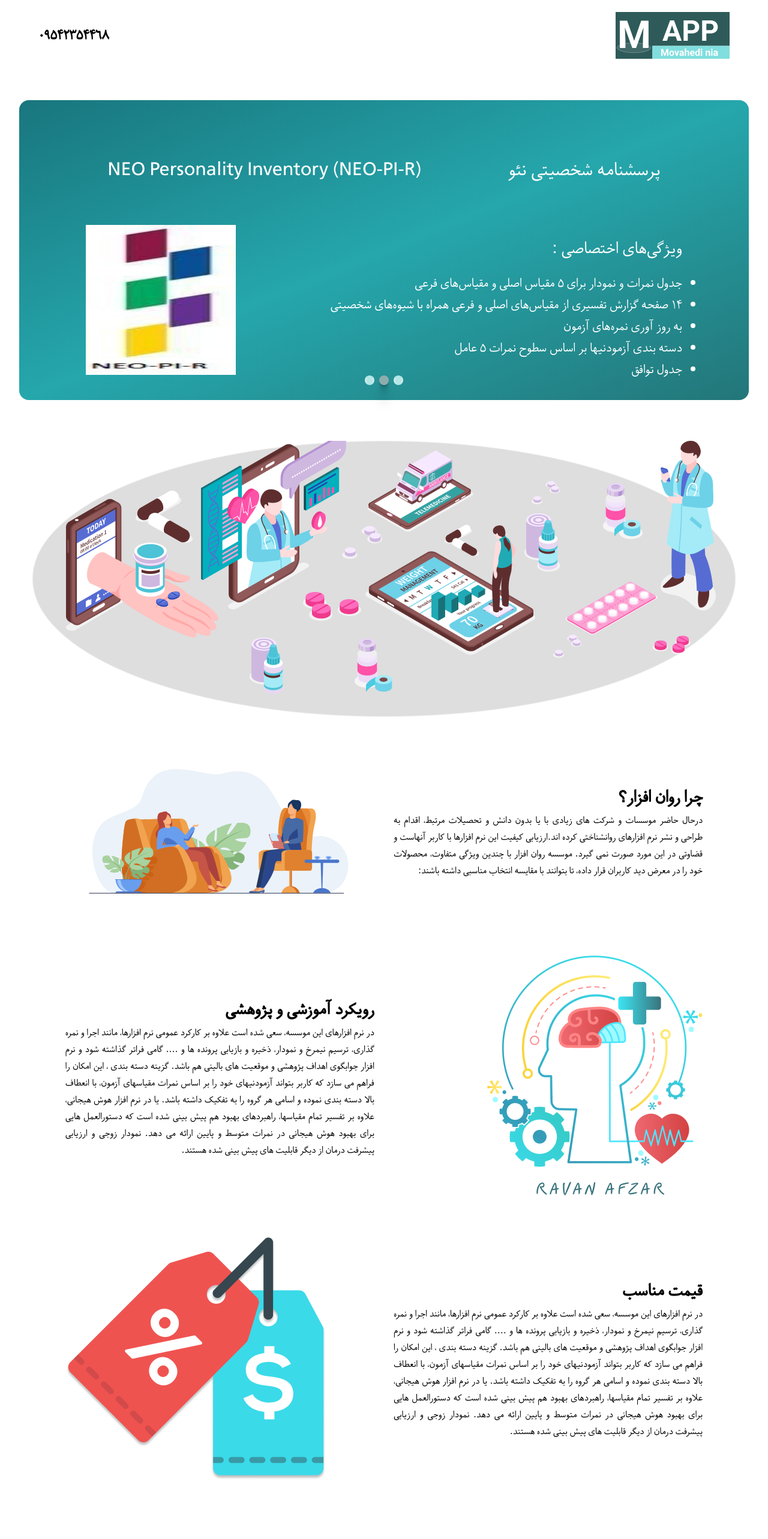
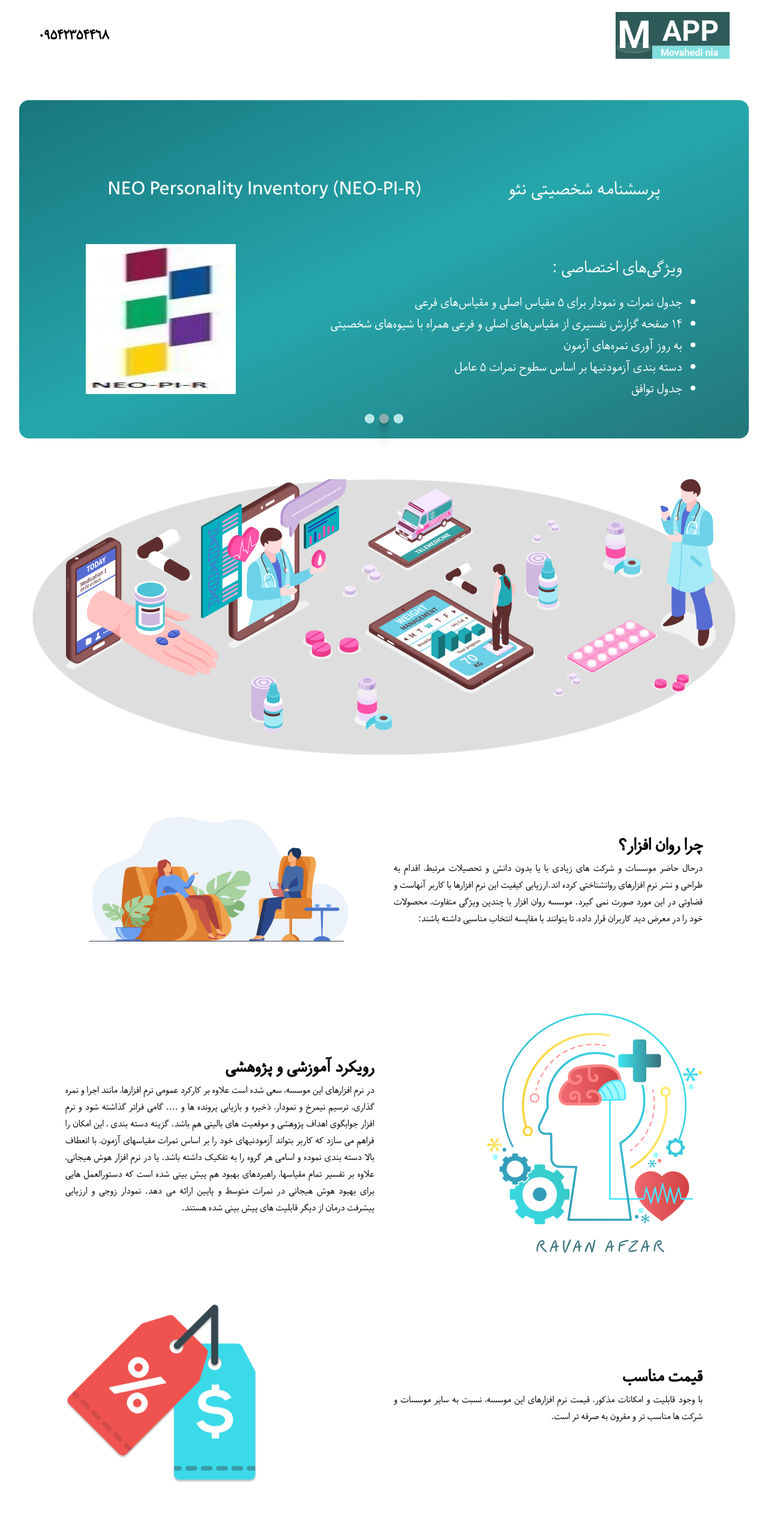
Before and after one commit to Ehsantahamii/rvanafzar, a Next.js app: page / in a window 1280 px wide. Shown: the top 2566 px of the page at 60% size. Built offline with nearby package versions, Linux system fonts and the light colour scheme.

Commit message:
commit #11 ehsan

```diff
--- a/components/layouts/about-us/AboutUs.jsx
+++ b/components/layouts/about-us/AboutUs.jsx
@@ -2,7 +2,7 @@
 const AboutUs = () => {
     return (
         <>
-            <section className="flex my-8 flex-col items-center w-[90%] lg:flex-row mx-auto">
+            <section className="flex my-12 flex-col items-center w-[90%] lg:flex-row mx-auto">
                 <div className="w-[90%] lg:w-[50%] p-4">
                     <h2 className="text-[24px] lg:text-[32px] font-semibold">
                         چرا روان افزار؟
@@ -15,9 +15,9 @@ const AboutUs = () => {
                     <img src="/img/Psychology.svg" alt="psychology-vector" />
                 </div>
             </section>
-            <section className="flex my-8 flex-col items-center w-[90%] lg:flex-row mx-auto">
-                <div className="w-[90%] lg:w-[50%] p-4">
-                    <img src="/img/RAVAN-AFZAR.png" alt="psychology-vector" />
+            <section className="flex my-12 flex-col-reverse items-center w-[90%] lg:flex-row mx-auto">
+                <div className="w-[90%] lg:w-[50%] p-4 flex justify-center lg:justify-start">
+                    <img className="w-[250px] lg:w-auto" src="/img/RAVAN-AFZAR.png" alt="psychology-vector" />
                 </div>
                 <div className="w-[90%] lg:w-[50%] p-4">
                     <h2 className="text-[24px] lg:text-[32px] font-semibold">
@@ -29,18 +29,17 @@ const AboutUs = () => {
                     </p>
                 </div>
             </section>
-            <section className="flex my-8 flex-col items-center w-[90%] lg:flex-row mx-auto">
+            <section className="flex my-12 flex-col justify-enter items-center w-[90%] lg:flex-row mx-auto">
                 <div className="w-[90%] lg:w-[50%] p-4">
                     <h2 className="text-[24px] lg:text-[32px] font-semibold">
                         قیمت مناسب
                     </h2>
                     <p className="text-base lg:text-lg text-justify">
-                        در نرم افزارهای این موسسه، سعی شده است علاوه بر کارکرد عمومی نرم افزارها، مانند اجرا و نمره گذاری، ترسیم نیمرخ و نمودار، ذخیره و بازیابی پرونده ها و .... گامی فراتر گذاشته شود و نرم افزار جوابگوی اهداف پژوهشی و موقعیت های بالینی هم باشد. گزینه  دسته بندی ، این امکان را فراهم می سازد که کاربر بتواند آزمودنیهای خود را بر اساس نمرات مقیاسهای آزمون، با انعطاف بالا دسته بندی نموده و اسامی هر گروه را به تفکیک داشته باشد. یا در نرم افزار هوش هیجانی، علاوه بر تفسیر تمام مقیاسها، راهبردهای بهبود هم پیش بینی شده است که دستورالعمل هایی برای بهبود هوش هیجانی در نمرات متوسط و پایین ارائه می دهد. نمودار زوجی و ارزیابی پیشرفت درمان از دیگر قابلیت های پیش بینی شده هستند.
-
+                        با وجود قابلیت و امکانات مذکور، قیمت نرم افزارهای این موسسه،  نسبت به سایر موسسات و شرکت ها مناسب تر و مقرون به صرفه تر است.
                     </p>
                 </div>
-                <div className="w-[90%] lg:w-[50%] p-4 flex justify-end">
-                    <img src="/img/PRICE-VECTOR.png" alt="price-vector" />
+                <div className="w-[90%] lg:w-[50%] p-4 flex justify-center lg:justify-end">
+                    <img className="max-w-[200px] lg:max-w-[320px]" src="/img/PRICE-VECTOR.png" alt="price-vector" />
                 </div>
             </section>
         </>
--- a/components/layouts/hero/Slider.jsx
+++ b/components/layouts/hero/Slider.jsx
@@ -18,7 +18,7 @@ const Slider = () => {
 
             >
                 <SwiperSlide>
-                    <div className="bg-gradient-green-to-darkblue-color text-white w-full px-2 md:px-8 py-8 gap-8 rounded-2xl flex flex-col">
+                    <div className="bg-gradient-green-to-darkblue-color text-white w-full px-2 md:px-8 py-16 gap-8 rounded-2xl flex flex-col">
                         <div className="flex md:flex-row w-[80%] mx-auto justify-between mt-[5%] md:mb-8">
                             <p className="text-[10px] md:text-[36px] text-right">
                                 پرسشنامه شخصیتی نئو
@@ -63,7 +63,7 @@ const Slider = () => {
                     </div>
                 </SwiperSlide>
                 <SwiperSlide>
-                    <div className="bg-gradient-green-to-darkblue-color text-white w-full px-2 md:px-8 py-8 gap-8 rounded-2xl flex flex-col">
+                    <div className="bg-gradient-green-to-darkblue-color text-white w-full px-2 md:px-8 py-16 gap-8 rounded-2xl flex flex-col">
                         <div className="flex md:flex-row w-[80%] mx-auto justify-between mt-[5%] md:mb-8">
                             <p className="text-[10px] md:text-[36px] text-right">
                                 پرسشنامه شخصیتی نئو
@@ -108,7 +108,7 @@ const Slider = () => {
                     </div>
                 </SwiperSlide>
                 <SwiperSlide>
-                    <div className="bg-gradient-green-to-darkblue-color text-white w-full px-2 md:px-8 py-8 gap-8 rounded-2xl flex flex-col">
+                    <div className="bg-gradient-green-to-darkblue-color text-white w-full px-2 md:px-8 py-16 gap-8 rounded-2xl flex flex-col">
                         <div className="flex md:flex-row w-[80%] mx-auto justify-between mt-[5%] md:mb-8">
                             <p className="text-[10px] md:text-[36px] text-right">
                                 پرسشنامه شخصیتی نئو
```
